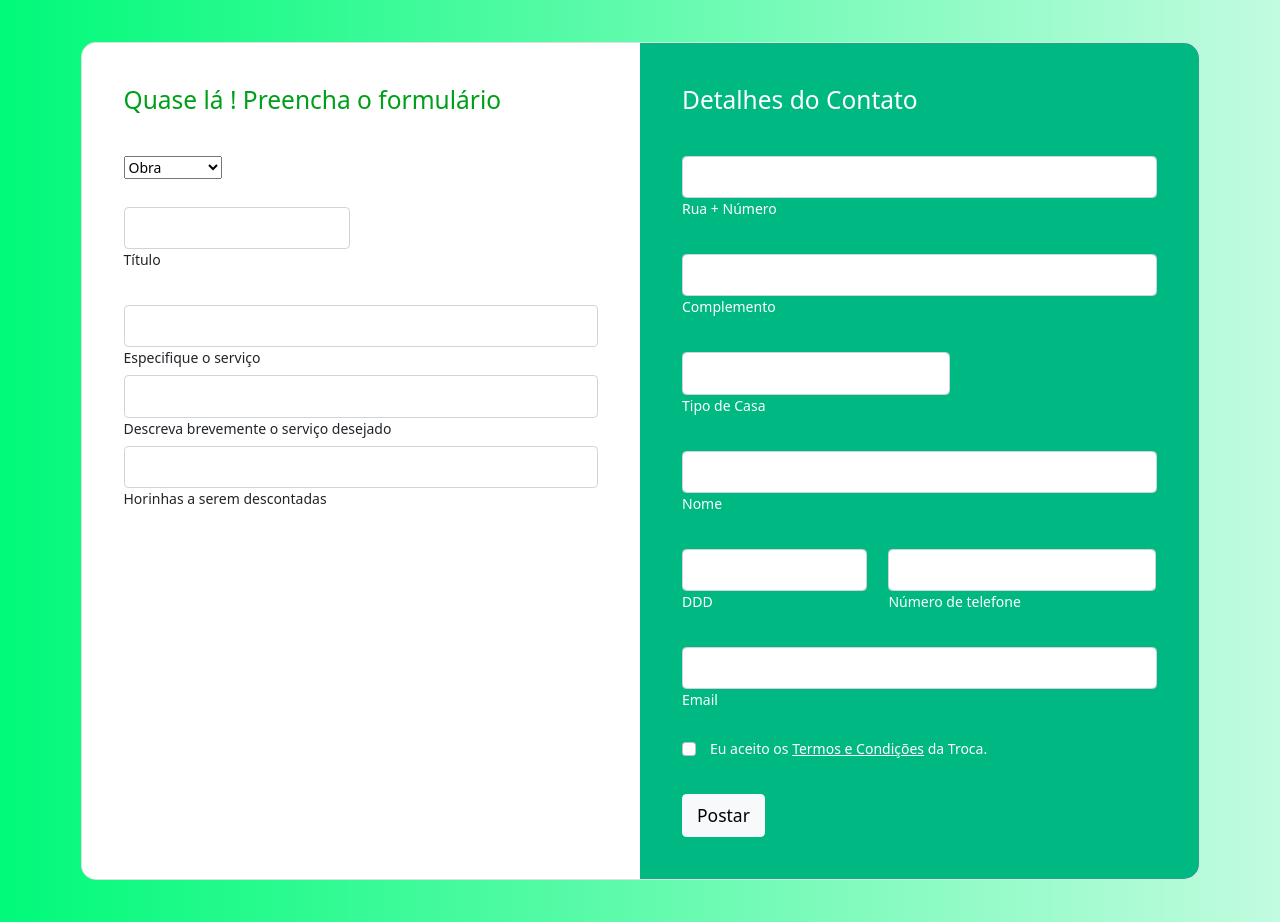
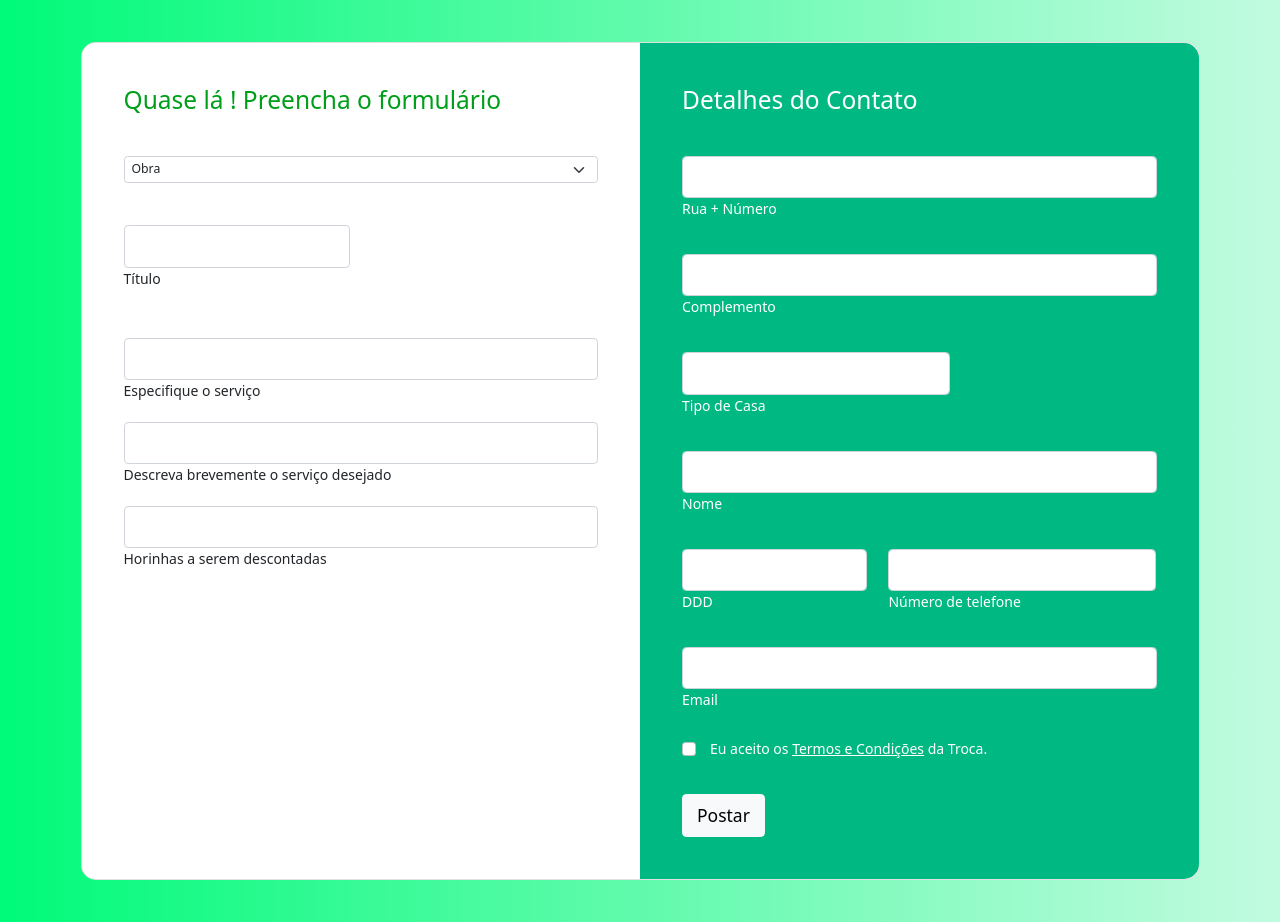
Before and after one commit to GabrielSilvaSouza/CompSoc, a Python web app: template MVPcompsoc/templates/add_post.html in a window 1280 px wide. Shown: the part 84-1006 px from the top of the page. Run offline with Jinja, Linux system fonts and the light colour scheme; the template is opened without the code that fills it, so the values that code supplies are empty.

Commit message:
Update add_post.html
atualizando o css
<link ="\static\">
<img src=" \static">
<select>
form-outline mb-3

```diff
--- a/MVPcompsoc/templates/add_post.html
+++ b/MVPcompsoc/templates/add_post.html
@@ -5,13 +5,13 @@
     <meta http-equiv="X-UA-Compatible" content="IE=edge">
     <meta name="viewport" content="width=device-width, initial-scale=1.0">
     <title> MVP </title>
-    <link rel="stylesheet" type="text/css" href="..\css\styleadd.css">
+    <link rel="stylesheet" type="text/css" href="..\static\css\styleadd.css">
     <link href="https://cdn.jsdelivr.net/npm/bootstrap@5.0.2/dist/css/bootstrap.min.css" rel="stylesheet">
     <script src="https://cdn.jsdelivr.net/npm/bootstrap@5.0.2/dist/js/bootstrap.bundle.min.js"></script>
 </head>
 <body>
     <header class="container-fluid bg-light">
-        <img class="me-5" id="logo-header" width="44" height="63.5" src="..\img\Preve-Logo-Transp-4-e1589915634970.png">
+        <img class="me-5" id="logo-header" width="44" height="63.5" src="..\static\img\Preve-Logo-Transp-4-e1589915634970.png">
         <h1 class="" id="titulo-header">Sistema de Trocas do Banco do Preventório</h1>
     </header>
 
@@ -31,36 +31,36 @@
 
                     <div class="mb-4 pb-2">
 
-                        <select class="select">
+                        <select class="form-select form-select-sm mb-3" aria-label="form-select-sm example">
                             <option value="1">Obra</option>
-                            <option value="2">Gráfica</option>
-                            <option value="3">Cabelereiro</option>
-                            <option value="4">Pet</option>
+                            <option value="2">Cultural</option>
+                            <option value="3">Pesca Solidaria</option>
+                            <option value="4">Cafofo</option>
                         </select>
                       </div>
                     <div class="row">
 
                       <div class="col-md-6 mb-4 pb-2">
 
-                        <div class="form-outline">
+                        <div class="form-outline mb-3">
                             <input type="text" name="title" id="form3Examplev2" class="form-control form-control-lg" />
                             <label class="form-label" for="form3Examplev2">Título</label>
                         </div>
 
                       </div>
-                        <div class="form-outline">
-                            <input type="text" name="service_tag" id="form3Examplev2" class="form-control form-control-lg" />
-                            <label class="form-label" for="form3Examplev2">Especifique o serviço</label>
+                        <div class="form-outline mb-3">
+                            <input type="text" name="service_tag" id="form3Examplev3" class="form-control form-control-lg" />
+                            <label class="form-label" for="form3Examplev3">Especifique o serviço</label>
+                        </div>
+
+                        <div class="form-outline mb-3">
+                            <input type="text" name="description" id="form3Examplev4" class="form-control form-control-lg" />
+                            <label class="form-label" for="form3Examplev4">Descreva brevemente o serviço desejado</label>
                         </div>
 
                         <div class="form-outline">
-                            <input type="text" name="description" id="form3Examplev3" class="form-control form-control-lg" />
-                            <label class="form-label" for="form3Examplev3">Descreva brevemente o serviço desejado</label>
-                        </div>
-
-                        <div class="form-outline">
-                            <input type="number" step="0.1" name="hour_currency" min=0 id="form3Examplev4" class="form-control form-control-lg" />
-                            <label class="form-label" for="form3Examplev4">Horinhas a serem descontadas</label>
+                            <input type="number" step="0.1" name="hour_currency" min=0 id="form3Examplev5" class="form-control form-control-lg" />
+                            <label class="form-label" for="form3Examplev5">Horinhas a serem descontadas</label>
                         </div>
                       </div>
                     </div>
```
